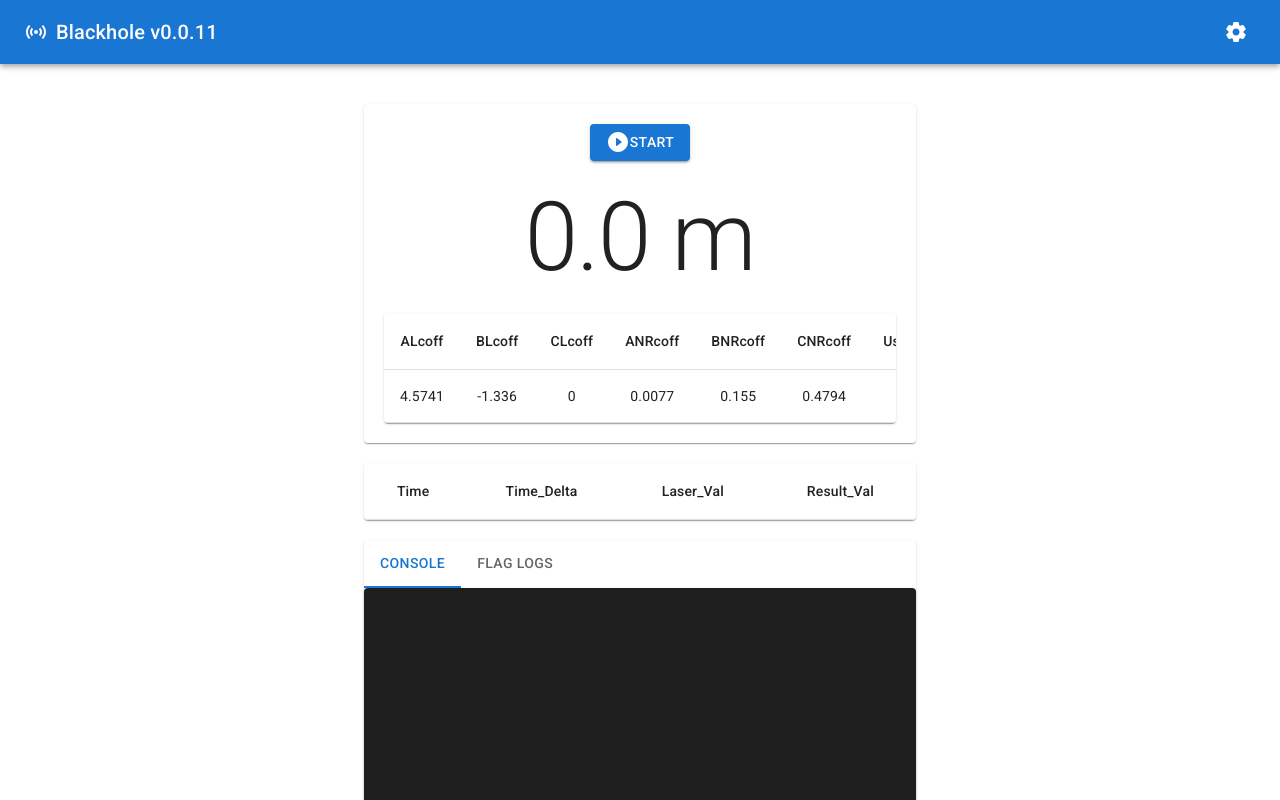
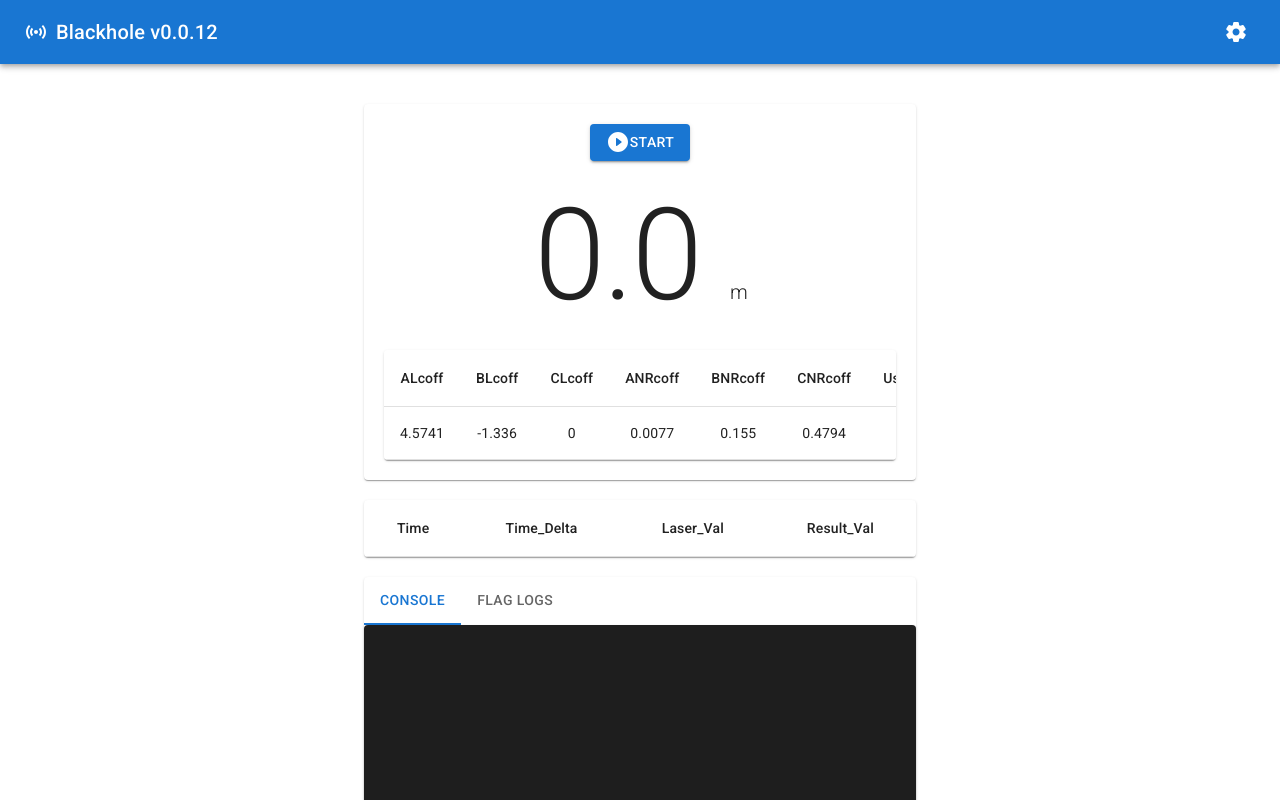
Before and after one commit to sunrisehouse/blackhole, a React (Create React App) app: page / in a window 1280 px wide. Shown: the top 800 px of the page. Built offline with nearby package versions, Linux system fonts and the light colour scheme.

Commit message:
feat:pause bug 수정

```diff
--- a/src/App.js
+++ b/src/App.js
@@ -13,7 +13,7 @@ import { DebuggingView } from './DebuggingView';
 import { addConsoleLog } from './consolelog';
 import { SettingsView } from './SettingsView';
 
-const APP_VERSION = 'v0.0.11';
+const APP_VERSION = 'v0.0.12';
 
 // const audioBuffer = new CircularBuffer(10000000);
 // const accelBuffer = new CircularBuffer(10000000);
@@ -27,6 +27,7 @@ const detector = new EventDetector();
 
 let startTime = 0;
 const INITIALIZE_TIME = 7000;
+const EVENT_FECHING_TIME = 500;
 
 function settingViewReducer(state, action) {
   if (action.type === 'open') return { ...state, isOpen: true };
@@ -58,7 +59,7 @@ function getResultValueString(resultVal, settings) {
     : settings.unit === 'mPerSteps' ? settings.mPerSteps
     : settings.unit === 'ftPerSteps' ? settings.ftPerSteps
     : 1)
-  ).toFixed(1)} ${getUnitSign(settings.unit)}`;
+  ).toFixed(1)}`;
 }
 
 function App() {
@@ -121,7 +122,7 @@ function App() {
             return results;
           }
         });
-      }, INITIALIZE_TIME)
+      }, EVENT_FECHING_TIME)
     );
   }
 
@@ -153,7 +154,7 @@ function App() {
       setfetchDataInterval();
       dispatchMeasurement({ type: 'init' });
       startTime = Date.now();
-    }, 1000);
+    }, INITIALIZE_TIME);
     dispatchMeasurement({ type: 'start' });
   };
 
@@ -265,14 +266,15 @@ function App() {
           <Typography
             variant="h1"
             sx={{
-              margin: '20px 0'
+              margin: '20px 0',
+              fontSize: '8rem'
             }}
           >
             {getResultValueString(
               results.length > 0
                 ? results[results.length - 1].resultVal
                 : 0
-              , settings)}
+              , settings)} <span style={{fontSize:'20px'}}>{getUnitSign(settings.unit)}</span>
           </Typography>
           <TableContainer
             component={Paper}
```
Also changed, not shown: 6 other files (tests, documents, lock files or other folders).
